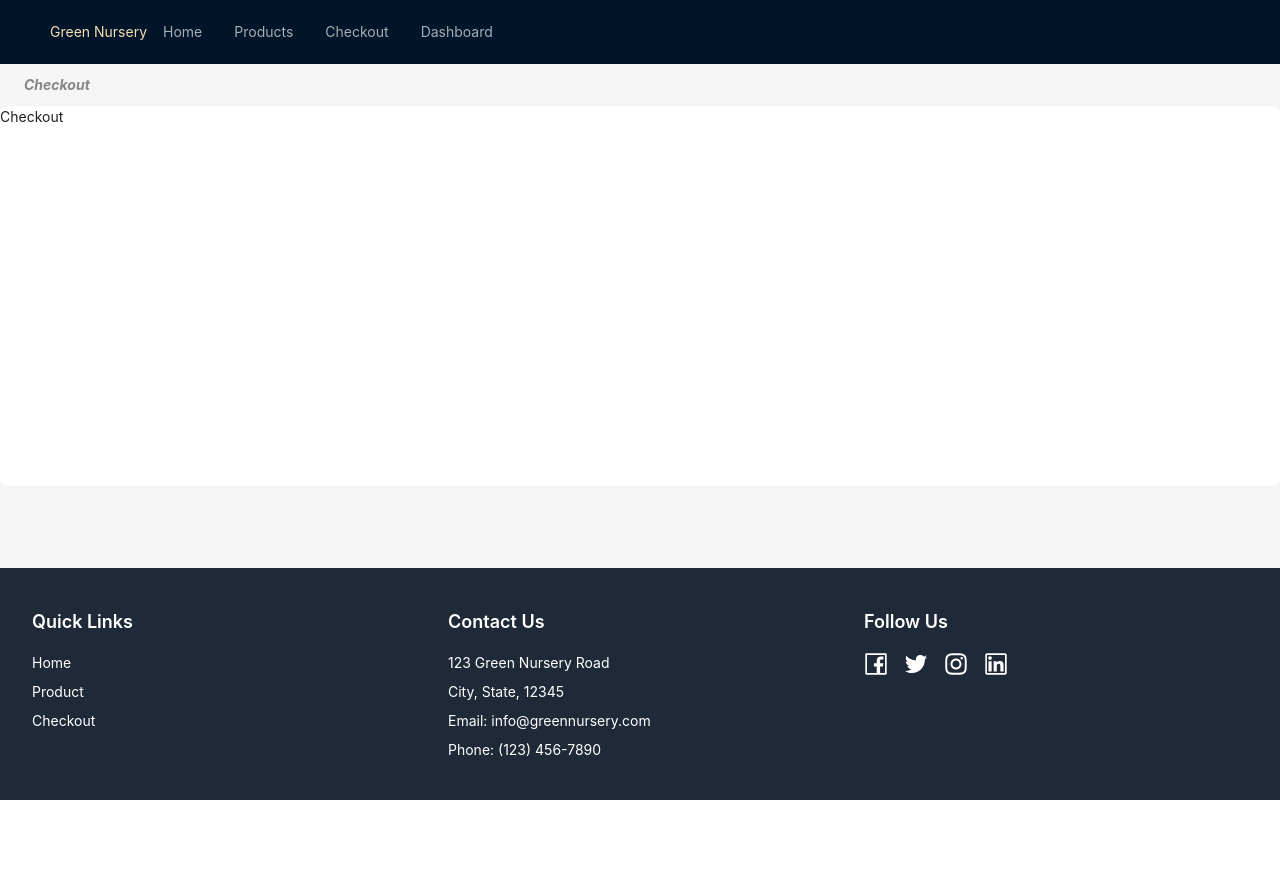
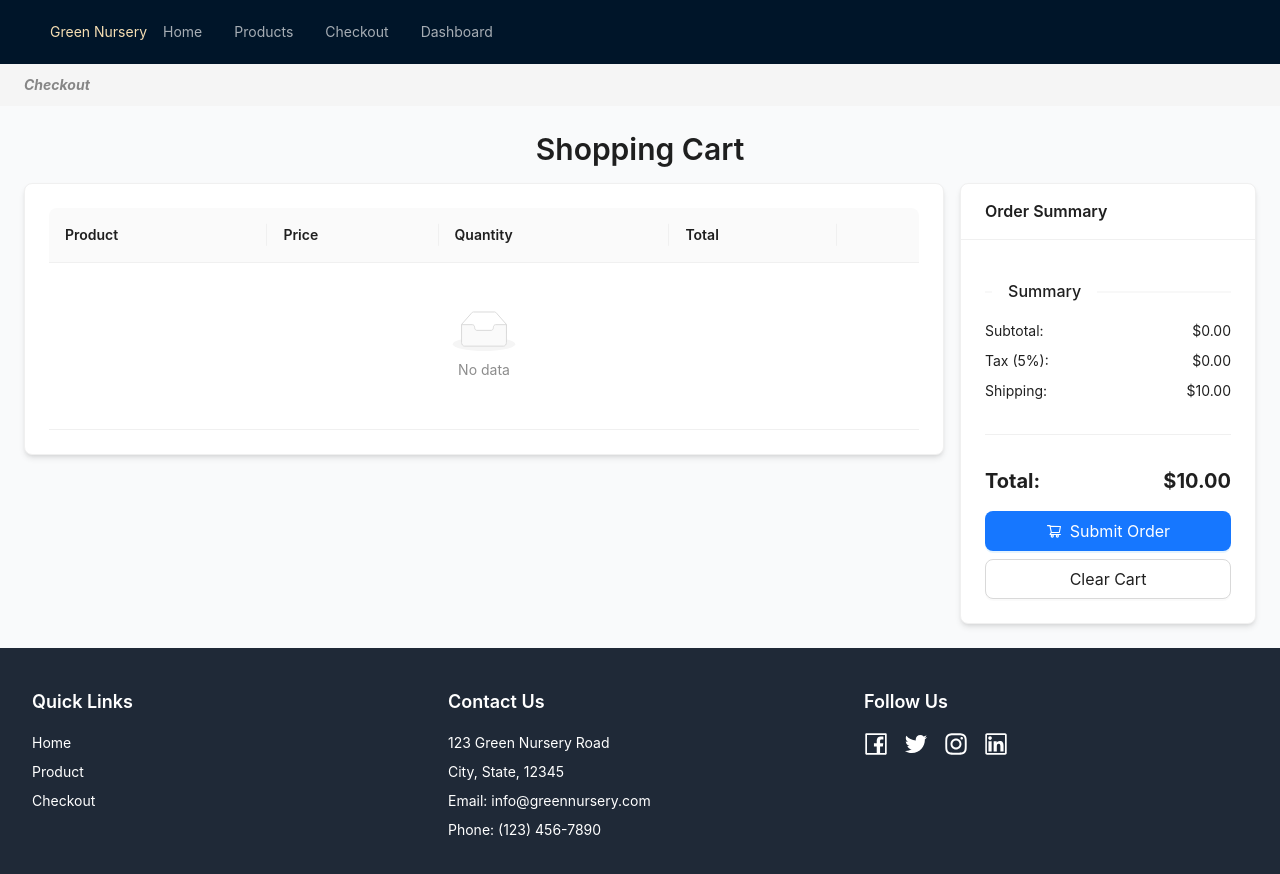
Before and after one commit to abuhosain/green-nursery-frontend, a React (Vite) app: page /checkout in a window 1280 px wide. Shown: the top 874 px of the page. Before the commit the page ends 800 px from the top, so only its background shows below. Built offline with nearby package versions, Linux system fonts and the light colour scheme.

Commit message:
order section done

```diff
--- a/src/pages/checkout/Checkout.tsx
+++ b/src/pages/checkout/Checkout.tsx
@@ -1,9 +1,212 @@
+/* eslint-disable @typescript-eslint/no-explicit-any */
+import React from "react";
+import {
+  Table,
+  Button,
+  Card,
+  Typography,
+  Row,
+  Col,
+  InputNumber,
+  Divider,
+  Space,
+  message,
+} from "antd";
+import { DeleteOutlined, ShoppingCartOutlined } from "@ant-design/icons";
+import { useDispatch, useSelector } from "react-redux";
+import { RootState } from "../../redux/store";
+import {
+  removeFromCart,
+  updateQuantity,
+  clearCart,
+} from "../../redux/feature/cart/cartSlice";
+import { CartItem } from "../../types";
+import { useCreateOrderMutation } from "../../redux/feature/order/orderApi";
 
 
-const Checkout = () => {
+const { Title, Text } = Typography;
+
+const Checkout: React.FC = () => {
+  const dispatch = useDispatch();
+  const cartData = useSelector((state: RootState) => state.cart.items);
+  const [createOrder] = useCreateOrderMutation();
+
+  const handleQuantityChange = (productId: string, quantity: number) => {
+    dispatch(updateQuantity({ productId, quantity }));
+  };
+
+  const handleRemoveItem = (productId: string) => {
+    dispatch(removeFromCart(productId));
+  };
+
+  const handleClearCart = () => {
+    dispatch(clearCart());
+  };
+
+  const handleCheckout = async () => {
+    try {
+      const orderPayload = cartData.map((item: CartItem) => ({
+        userId: "6692f2643825442313d42cc3",
+        productId: item.productId,
+        quantity: item.quantity,
+      }));
+      await Promise.all(orderPayload.map(order => createOrder(order).unwrap()));
+      message.success("Order placed successfully!");
+      dispatch(clearCart()); // Clear cart after successful order
+    } catch (error) {
+      message.error("Failed to place the order.");
+    }
+  };
+
+  const totalAmount = cartData.reduce(
+    (sum: number, item: CartItem) => sum + item.price * item.quantity,
+    0
+  );
+
+  const columns = [
+    {
+      title: "Product",
+      dataIndex: "name",
+      key: "name",
+    },
+    {
+      title: "Price",
+      dataIndex: "price",
+      key: "price",
+      render: (text: number) => `$${text.toFixed(2)}`,
+    },
+    {
+      title: "Quantity",
+      dataIndex: "quantity",
+      key: "quantity",
+      render: (text: number, record: CartItem) => (
+        <InputNumber
+          min={1}
+          value={text}
+          onChange={(value) =>
+            handleQuantityChange(record.productId, value || 1)
+          }
+        />
+      ),
+    },
+    {
+      title: "Total",
+      dataIndex: "total",
+      key: "total",
+      render: (_: number, record: CartItem) =>
+        `$${(record.price * record.quantity).toFixed(2)}`,
+    },
+    {
+      title: "",
+      key: "action",
+      render: (_: any, record: CartItem) => (
+        <Button
+          type="link"
+          icon={<DeleteOutlined />}
+          onClick={() => handleRemoveItem(record.productId)}
+        />
+      ),
+    },
+  ];
+
   return (
-    <div>Checkout</div>
-  )
+    <div className="max-w-7xl mx-auto p-6 bg-gray-50">
+      <Title level={2} className="text-center mb-6">
+        Shopping Cart
+      </Title>
+      <Row gutter={16}>
+        <Col span={18}>
+          <Card className="shadow-md mb-6">
+            <Table
+              dataSource={cartData.map((item: CartItem) => ({
+                ...item,
+                key: item.productId,
+              }))}
+              columns={columns}
+              pagination={false}
+              rowClassName="hover:bg-gray-100"
+            />
+          </Card>
+        </Col>
+        <Col span={6}>
+          <OrderSummary
+            totalAmount={totalAmount}
+            onClearCart={handleClearCart}
+            onCheckout={handleCheckout}
+          />
+        </Col>
+      </Row>
+    </div>
+  );
+};
+
+interface OrderSummaryProps {
+  totalAmount: number;
+  onClearCart: () => void;
+  onCheckout: () => void;
 }
 
-export default Checkout
+const OrderSummary: React.FC<OrderSummaryProps> = ({
+  totalAmount,
+  onClearCart,
+  onCheckout,
+}) => {
+  const tax = totalAmount * 0.05;
+  const shipping = 10.0;
+  const grandTotal = totalAmount + tax + shipping;
+
+  return (
+    <Card title="Order Summary" className="shadow-md">
+      <Divider orientation="left">Summary</Divider>
+      <Space direction="vertical" className="w-full">
+        <SummaryRow label="Subtotal" value={totalAmount} />
+        <SummaryRow label="Tax (5%)" value={tax} />
+        <SummaryRow label="Shipping" value={shipping} />
+        <Divider />
+        <SummaryRow label="Total" value={grandTotal} isBold isTotal />
+      </Space>
+      <Button
+        type="primary"
+        onClick={onCheckout}
+        className="w-full mt-4"
+        size="large"
+      >
+        <ShoppingCartOutlined /> Submit Order
+      </Button>
+      <Button
+        type="default"
+        onClick={onClearCart}
+        className="w-full mt-2"
+        size="large"
+      >
+        Clear Cart
+      </Button>
+    </Card>
+  );
+};
+
+interface SummaryRowProps {
+  label: string;
+  value: number;
+  isBold?: boolean;
+  isTotal?: boolean;
+}
+
+const SummaryRow: React.FC<SummaryRowProps> = ({
+  label,
+  value,
+  isBold,
+  isTotal,
+}) => {
+  return (
+    <Text
+      className={`flex justify-between ${isBold ? "font-bold" : ""} ${
+        isTotal ? "text-xl" : ""
+      }`}
+    >
+      {label}: <span>${value.toFixed(2)}</span>
+    </Text>
+  );
+};
+
+export default Checkout;
--- a/src/pages/home/product/_components/ProductCard.tsx
+++ b/src/pages/home/product/_components/ProductCard.tsx
@@ -1,35 +1,59 @@
-import React from "react";
+import React, { useState } from "react";
 import { Card, Button, Rate } from "antd";
 import { IProduct } from "../../../../types";
 import { Link } from "react-router-dom";
+import { useDispatch } from "react-redux";
+import { addToCart } from "../../../../redux/feature/cart/cartSlice";
+
 
 interface ProductProps {
   item: IProduct;
 }
 
 const ProductCard: React.FC<ProductProps> = ({ item }) => {
+  const dispatch = useDispatch();
+  const [addedToCart, setAddedToCart] = useState(false);
+
+  const handleAddToCart = () => {
+    dispatch(
+      addToCart({
+        productId: item._id,
+        name: item.title,
+        price: item.price,
+        quantity: 1,
+      })
+    );
+    setAddedToCart(true);
+  };
+
   return (
     <div className="p-4">
       <Card
         hoverable
-        className="w-full max-w-xs mx-auto"  // Full width and max width for responsiveness
+        className="w-full max-w-xs mx-auto" // Full width and max width for responsiveness
         cover={
           <img
             alt={item.title}
-            src={"https://media.istockphoto.com/id/1459952195/photo/beautiful-spring-garden-with-flowers-and-lawn-grass-3d-illustration.jpg?s=612x612&w=0&k=20&c=D0YvqhTZ6nUUQRU9ZUh7v7fV9sTVHmR1d8VbXhuP2eA="}
-            className="h-48 w-full object-cover"  // Responsive image
+            src={
+              "https://media.istockphoto.com/id/1459952195/photo/beautiful-spring-garden-with-flowers-and-lawn-grass-3d-illustration.jpg?s=612x612&w=0&k=20&c=D0YvqhTZ6nUUQRU9ZUh7v7fV9sTVHmR1d8VbXhuP2eA="
+            }
+            className="h-48 w-full object-cover" // Responsive image
           />
         }
       >
-       <Link to={`/products/${item._id}`}> <Card.Meta title={item.title} description={`$${item.price}`} /></Link>
+        <Link to={`/products/${item._id}`}>
+          <Card.Meta title={item.title} description={`$${item.price}`} />
+        </Link>
         <div className="mt-4">
           <Rate disabled defaultValue={item.rating} />
         </div>
         <Button
           type="primary"
           className="mt-4 w-full"
+          onClick={handleAddToCart}
+          disabled={addedToCart}
         >
-          Add to Cart
+          {addedToCart ? "Added" : "Add to Cart"}
         </Button>
       </Card>
     </div>
--- a/src/redux/api/baseApi.ts
+++ b/src/redux/api/baseApi.ts
@@ -4,6 +4,6 @@ import { createApi, fetchBaseQuery } from '@reduxjs/toolkit/query/react';
 export const baseApi = createApi({
   reducerPath: 'api',
   baseQuery: fetchBaseQuery({ baseUrl: 'http://localhost:5000/api' }),
-  tagTypes: ['product', "category"],
+  tagTypes: ['product', "category", "order"],
   endpoints: () => ({}),
 });
--- /dev/null
+++ b/src/redux/feature/cart/cartSlice.ts
@@ -0,0 +1,42 @@
+// cartSlice.ts
+import { createSlice, PayloadAction } from '@reduxjs/toolkit';
+import { CartItem } from '../../../types';
+
+
+interface CartState {
+  items: CartItem[];
+}
+
+const initialState: CartState = {
+  items: [],
+};
+
+const cartSlice = createSlice({
+  name: 'cart',
+  initialState,
+  reducers: {
+    addToCart: (state, action: PayloadAction<CartItem>) => {
+      const item = state.items.find(item => item.productId === action.payload.productId);
+      if (item) {
+        item.quantity += action.payload.quantity;
+      } else {
+        state.items.push(action.payload);
+      }
+    },
+    updateQuantity: (state, action: PayloadAction<{ productId: string; quantity: number }>) => {
+      const item = state.items.find(item => item.productId === action.payload.productId);
+      if (item) {
+        item.quantity = action.payload.quantity;
+      }
+    },
+    removeFromCart: (state, action: PayloadAction<string>) => {
+      state.items = state.items.filter(item => item.productId !== action.payload);
+    },
+    clearCart: (state) => {
+      state.items = []; // Clear all items from the cart
+    },
+  },
+});
+
+export const { addToCart, updateQuantity, removeFromCart, clearCart } = cartSlice.actions;
+export default cartSlice.reducer;
--- /dev/null
+++ b/src/redux/feature/order/orderApi.ts
@@ -0,0 +1,19 @@
+import { Order, CreateOrderPayload } from "../../../types";
+import { baseApi } from "../../api/baseApi";
+
+
+const orderApi = baseApi.injectEndpoints({
+  endpoints: (builder) => ({
+    createOrder: builder.mutation<Order, CreateOrderPayload>({
+      query: (newOrder) => ({
+        url: "/orders",
+        method: "POST",
+        body: newOrder,
+      }),
+      invalidatesTags: ["order"],
+    }),
+  }),
+  overrideExisting: false,
+});
+
+export const { useCreateOrderMutation } = orderApi;
--- a/src/redux/store.ts
+++ b/src/redux/store.ts
@@ -1,11 +1,12 @@
 // store.ts
 import { configureStore } from '@reduxjs/toolkit';
 import { baseApi } from './api/baseApi';
-
+import cartReducer from "./feature/cart/cartSlice.ts";
 
 const store = configureStore({
   reducer: {
     [baseApi.reducerPath]: baseApi.reducer,
+    cart : cartReducer
   },
   middleware: (getDefaultMiddleware) =>
     getDefaultMiddleware().concat(baseApi.middleware),
--- a/src/types/index.ts
+++ b/src/types/index.ts
@@ -23,3 +23,28 @@ export interface Category {
     image: string;
     isDeleted: boolean;
   }
+
+  export interface CartItem {
+    productId: string;
+    name: string;
+    price: number;
+    quantity: number;
+  }
+
+  export interface Order {
+    _id: string;
+    userId?: string;
+    productId: string;
+    quantity: number;
+  }
+  export interface CreateOrderPayload {
+    userId?: string;
+    productId: string; // Required for creating an order
+    quantity: number; // Required for creating an order
+  }
+
+  export interface UpdateOrderPayload {
+    quantity?: number; // Optional
+    totalPrice?: number; // Optional
+    isCanceled?: boolean; // Optional
+  }
```
